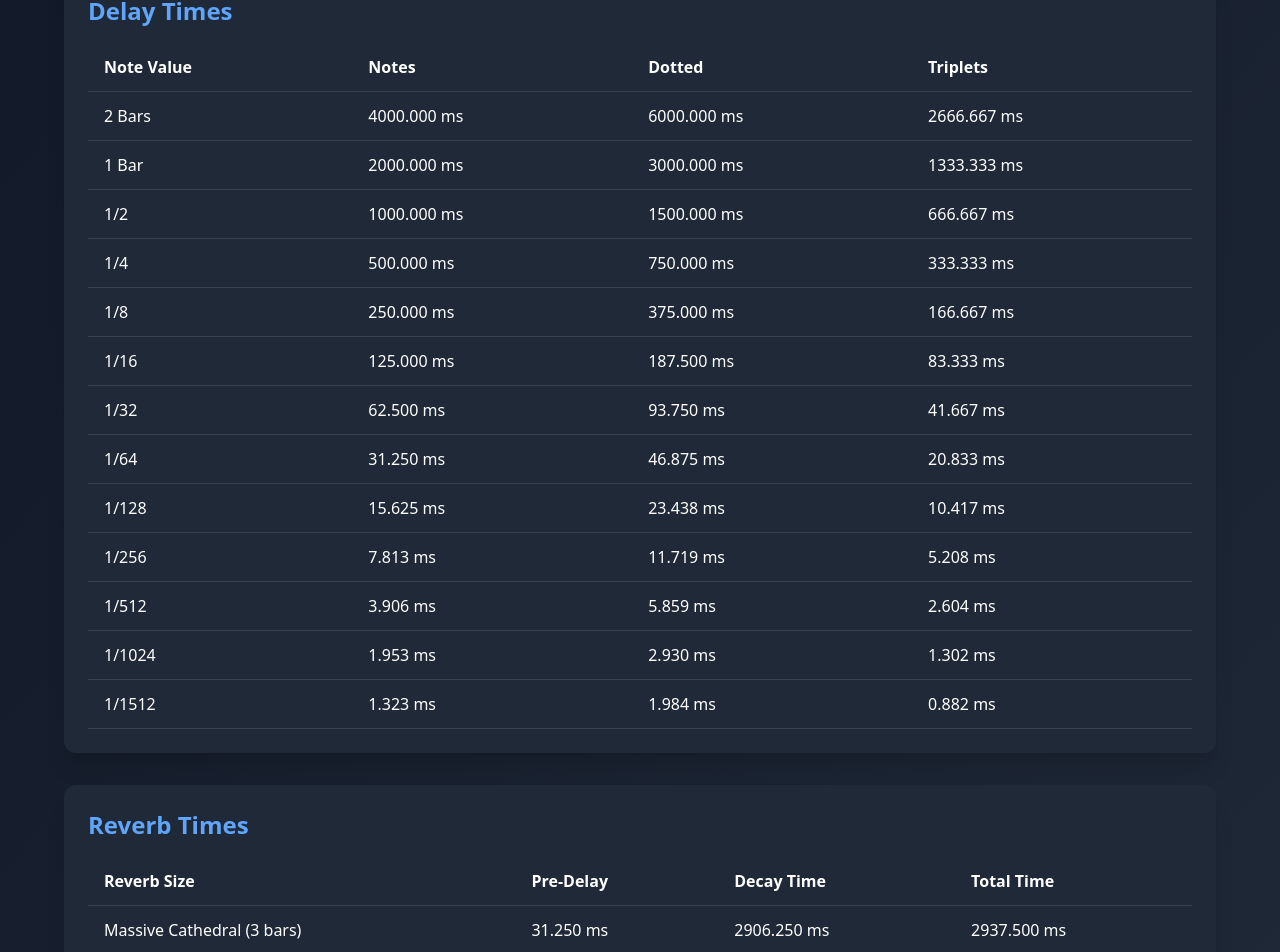
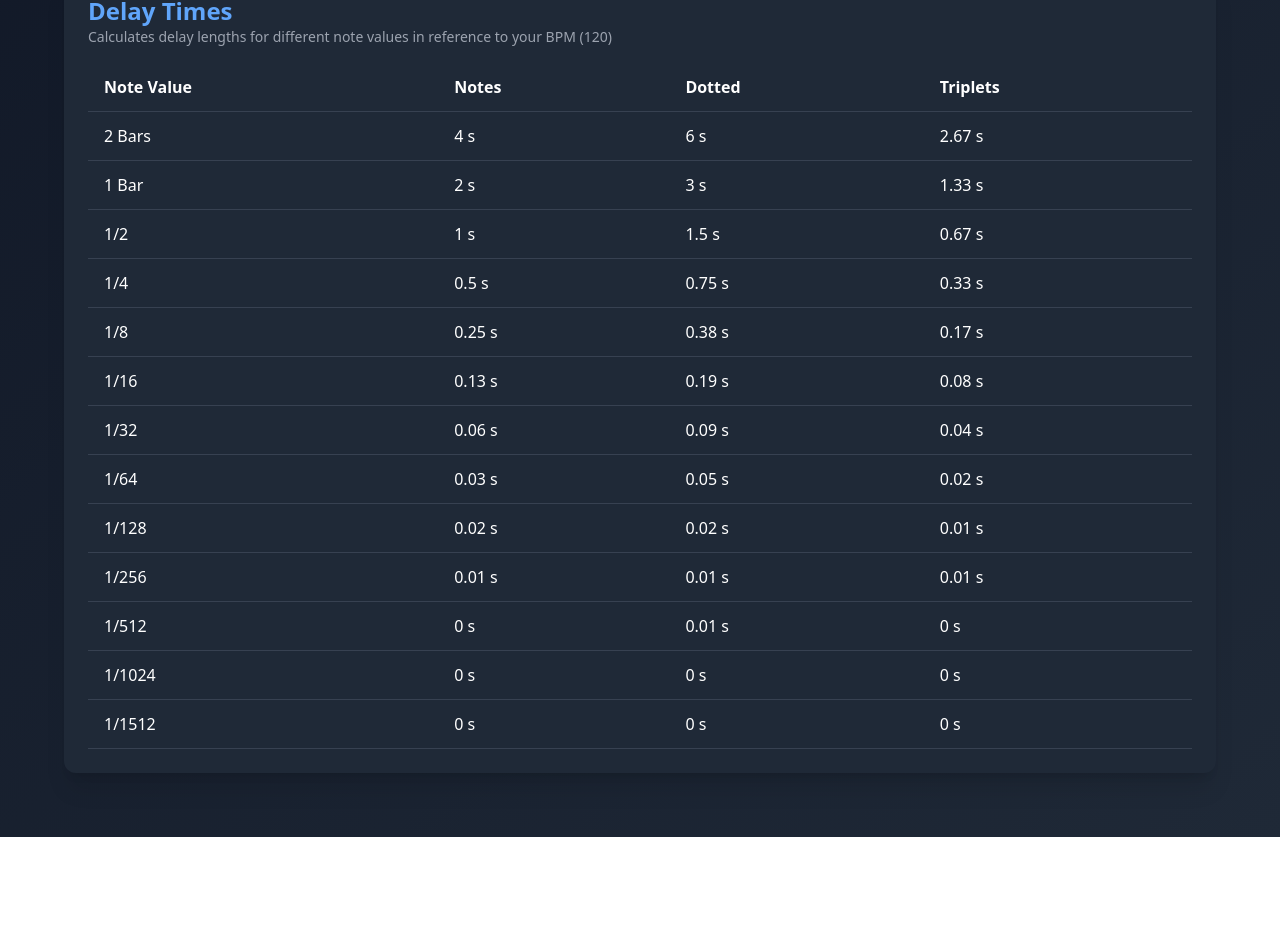
Before and after one commit to btcrooks/ndsp_pulse, a React (Vite) app: page / in a window 1280 px wide. Shown: the part 237-1189 px from the top of the page. After the commit the page ends 1074 px from the top, so only its background shows below. Built offline with nearby package versions, Linux system fonts and the light colour scheme.

Commit message:
refactor App component to enable delay and reverb options, improve formatting, and clean up unused code

```diff
--- a/src/App.tsx
+++ b/src/App.tsx
@@ -4,7 +4,9 @@ import React, { useState } from "react";
 import { Sliders } from "lucide-react";
 import * as Sentry from "@sentry/react";
 
-type Unit = "ms" | "s" | "manual";
+type Unit = "ms" | "s";
+const enableDelay = true;
+const enableReverb = false;
 
 // Delay calculation functions
 const calculateDelay = (bpm: number) => {
@@ -69,8 +71,13 @@ const calculateReverb = (size: string, preDelayTime: number) => {
 };
 
 const formatValue = (value: number, unit: Unit) => {
-  if (unit === "s") return `${(value / 1000).toFixed(3)} s`;
-  return `${value.toFixed(3)} ms`;
+  let formattedValue;
+  if (unit === "s") {
+    formattedValue = `${parseFloat((value / 1000).toFixed(2))} s`;
+  } else {
+    formattedValue = `${parseFloat(value.toFixed(2))} ms`;
+  }
+  return formattedValue;
 };
 
 const reverbSizeDisplay: Record<string, string> = {
@@ -83,8 +90,7 @@ const reverbSizeDisplay: Record<string, string> = {
 
 function App() {
   const [bpm, setBpm] = useState<number>(120);
-  const [unit, setUnit] = useState<Unit>("ms");
-  const [manualPreDelay, setManualPreDelay] = useState<number>(31.25);
+  const [unit, setUnit] = useState<Unit>("s");
   const delayTimes = calculateDelay(bpm);
   const reverbSizes = ["cathedral", "hall", "large", "medium", "small"];
 
@@ -118,34 +124,23 @@ function App() {
               onChange={(e) => setUnit(e.target.value as Unit)}
               className="bg-gray-700 text-white px-4 py-2 rounded-lg focus:outline-none focus:ring-2 focus:ring-blue-400"
             >
+              <option value="s">Seconds</option>
               <option value="ms">Milliseconds</option>
-              <option value="s">Seconds</option>
-              <option value="manual">Manual Pre-delay</option>
+              {/* <option value="manual">Manual Pre-delay</option> */}
             </select>
           </div>
-
-          {unit === "manual" && (
-            <div>
-              <label className="block mb-2 text-lg">Manual Pre-delay</label>
-              <input
-                type="number"
-                value={manualPreDelay}
-                onChange={(e) =>
-                  setManualPreDelay(Math.max(0, Number(e.target.value)))
-                }
-                className="bg-gray-700 text-white px-4 py-2 rounded-lg w-32 focus:outline-none focus:ring-2 focus:ring-blue-400"
-                min="0"
-                step="0.001"
-              />
-            </div>
-          )}
         </div>
 
+        {enableDelay && (
           <div className="grid gap-8">
             <div className="bg-gray-800 rounded-xl p-6 shadow-xl">
-            <h2 className="text-2xl font-semibold mb-4 text-blue-400">
+              <h2 className="text-2xl font-semibold text-blue-400">
                 Delay Times
               </h2>
+              <p className="text-sm mb-4 text-gray-400">
+                Calculates delay lengths for different note values in reference
+                to your BPM ({bpm})
+              </p>
               <div className="overflow-x-auto">
                 <table className="w-full">
                   <thead>
@@ -173,7 +168,13 @@ function App() {
                 </table>
               </div>
             </div>
-
+          </div>
+        )}
+        {/* TODOs:
+          - fix conditional spacing
+        */}
+        <div className="h-8" />
+        {enableReverb && (
           <div className="bg-gray-800 rounded-xl p-6 shadow-xl">
             <h2 className="text-2xl font-semibold mb-4 text-blue-400">
               Reverb Times
@@ -190,8 +191,7 @@ function App() {
                 </thead>
                 <tbody>
                   {reverbSizes.map((size) => {
-                    const preDelay =
-                      unit === "manual" ? manualPreDelay : delayTimes["1/64"];
+                    const preDelay = delayTimes["1/2"];
                     const reverb = calculateReverb(size, preDelay);
                     return (
                       <tr key={size} className="border-b border-gray-700">
@@ -212,7 +212,7 @@ function App() {
               </table>
             </div>
           </div>
-        </div>
+        )}
       </div>
     </div>
   );
```
Lines whose indentation alone changed are shown as unchanged.
